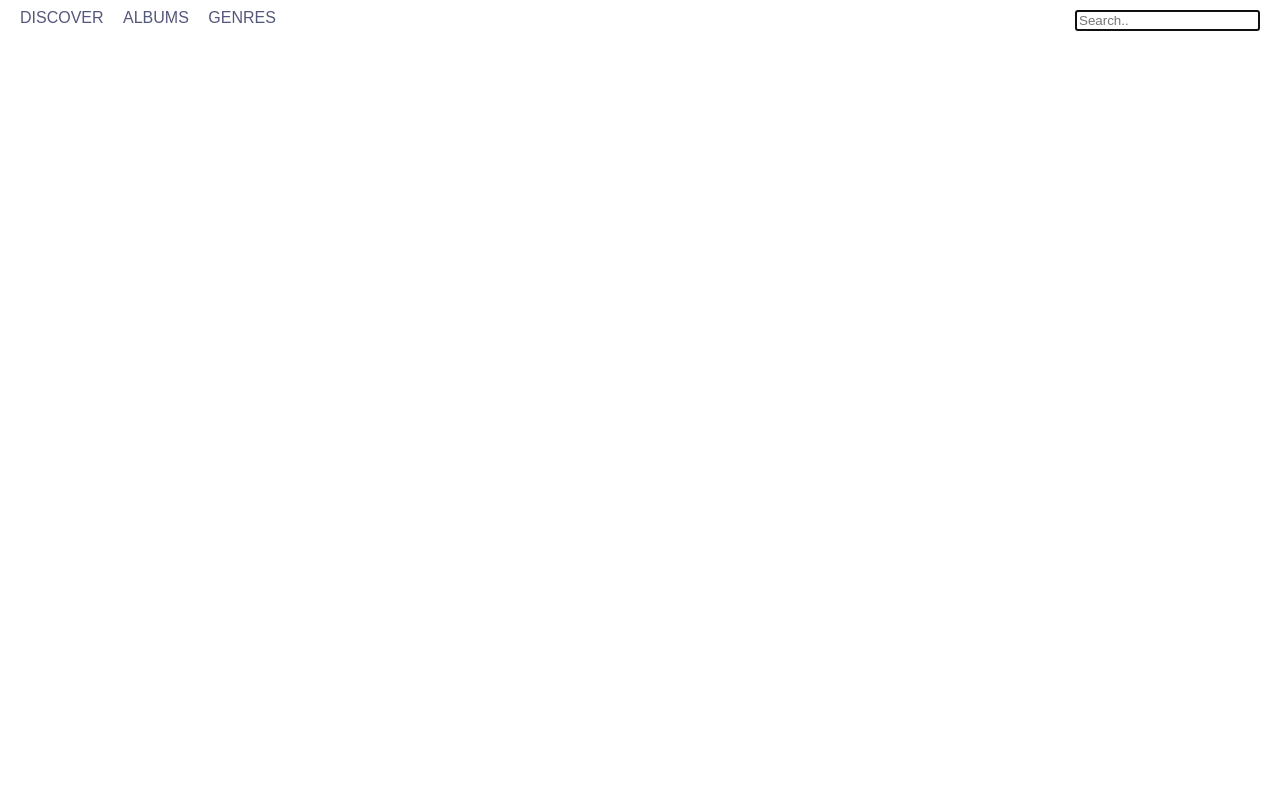
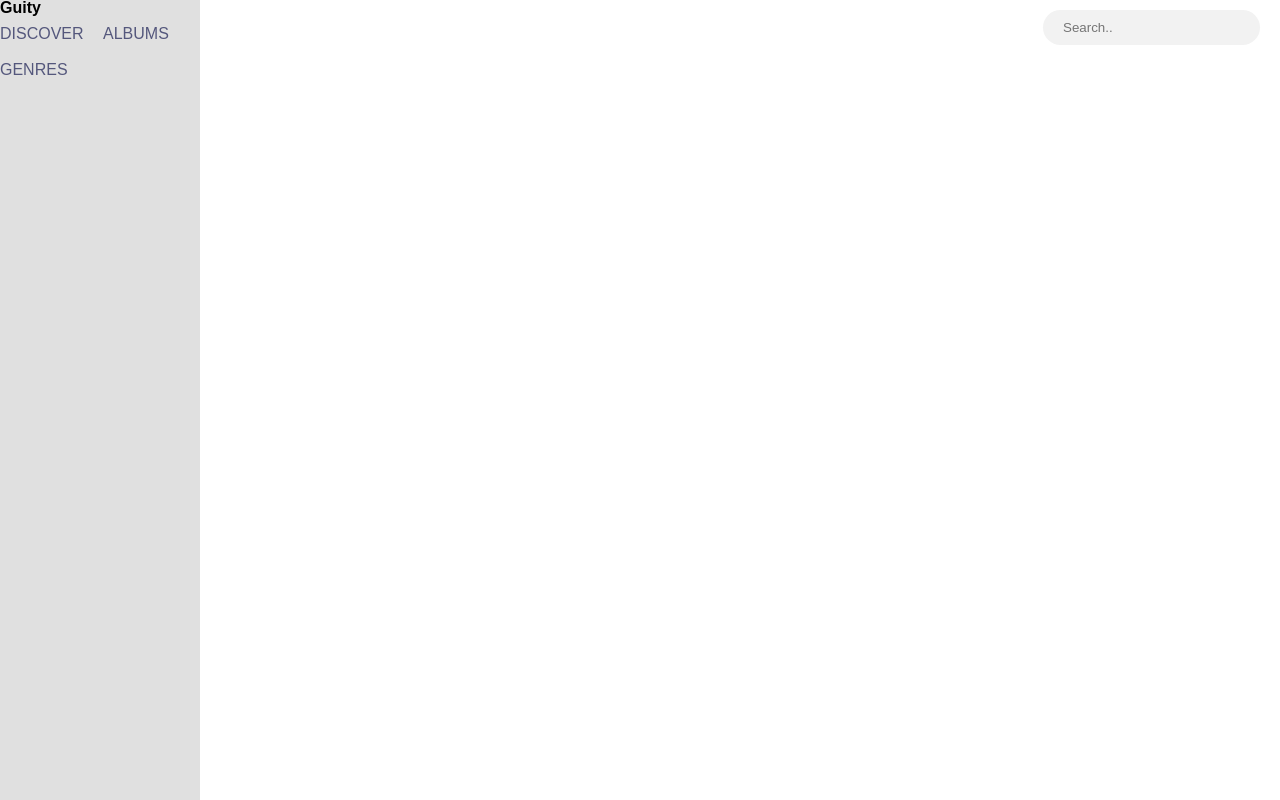
Before and after one commit to anderskristo/guity-spotify-web-player, a website: page app/index.html in a window 1280 px wide. Drawn offline with nearby package versions, Linux system fonts and the light colour scheme; some packages are replaced by stand-ins of ours; files that its build step writes are made by us from their sources; no server answers; a web font is replaced by a local one.

Commit message:
Restructure going with sidebar

```diff
--- a/app/styles/_header.scss
+++ b/app/styles/_header.scss
@@ -9,27 +9,19 @@
   @include box-sizing(border-box);
 }
 
-
-/* -=Main navigation */
-
-.g-navigation {
-  float: left;
-  ul {
-    li {
-      display: inline-block;
-      margin-right: 15px;
-      a {
-        color: $main-color;
-        text-decoration: none;
-        text-transform: uppercase;
-        font-size: 16px;
-      }
-    }
-  }
-}
-
 /* -=Search */
 
 .search-artist {
   float: right;
 }
+
+.search__input {
+  padding: 10px 20px;
+  background-color: #f2f2f2;
+  border: 0;
+  @include border-radius(20px);
+  &:active,
+  &:focus, {
+    outline: none;
+  }
+}
--- /dev/null
+++ b/app/styles/_sidebar.scss
@@ -0,0 +1,33 @@
+/* -=Sidebar
+------------------------------------ */
+
+.g-side {
+  position: absolute;
+  top: 0;
+  bottom: 0;
+  left: 0;
+  z-index: 1000;
+  min-height: 600px;
+  width: 200px;
+  background-color: #e0e0e0;
+  @include box-sizing(border-box);
+}
+
+/* -=Main navigation */
+
+.g-navigation {
+  float: left;
+  ul {
+    li {
+      display: inline-block;
+      margin-right: 15px;
+      line-height: 36px;
+      a {
+        color: $main-color;
+        text-decoration: none;
+        text-transform: uppercase;
+        font-size: 16px;
+      }
+    }
+  }
+}
--- a/app/styles/main.scss
+++ b/app/styles/main.scss
@@ -5,4 +5,5 @@
 @import "variables";
 @import "mixins";
 @import "default";
+@import "sidebar";
 @import "header";
--- a/app/views/header.html
+++ b/app/views/header.html
@@ -1,22 +1,4 @@
 <header class="header">
-
-  <div class="logo">
-
-  </div>
-
-  <div class="g-navigation">
-    <ul>
-      <li>
-        <a href="/">Discover</a>
-      </li>
-      <li>
-        <a href="#">Albums</a>
-      </li>
-      <li>
-        <a href="#">Genres</a>
-      </li>
-    </ul>
-  </div>
 
   <div class="search-artist" ng-controller="SearchCtrl">
     <input class="search__input" placeholder="Search.." type="text" ng-model="searchField" autofocus="true">
--- a/app/views/main.html
+++ b/app/views/main.html
@@ -1 +1,2 @@
+<ng-include src="'views/sidebar.html'"></ng-include>
 <ng-include src="'views/header.html'"></ng-include>
--- /dev/null
+++ b/app/views/sidebar.html
@@ -0,0 +1,21 @@
+<div class="g-side">
+
+  <div class="logo">
+    <h1>Guity</h1>
+  </div>
+
+  <div class="g-navigation">
+    <ul>
+      <li>
+        <a href="/">Discover</a>
+      </li>
+      <li>
+        <a href="#">Albums</a>
+      </li>
+      <li>
+        <a href="#">Genres</a>
+      </li>
+    </ul>
+  </div>
+
+</div>
```
